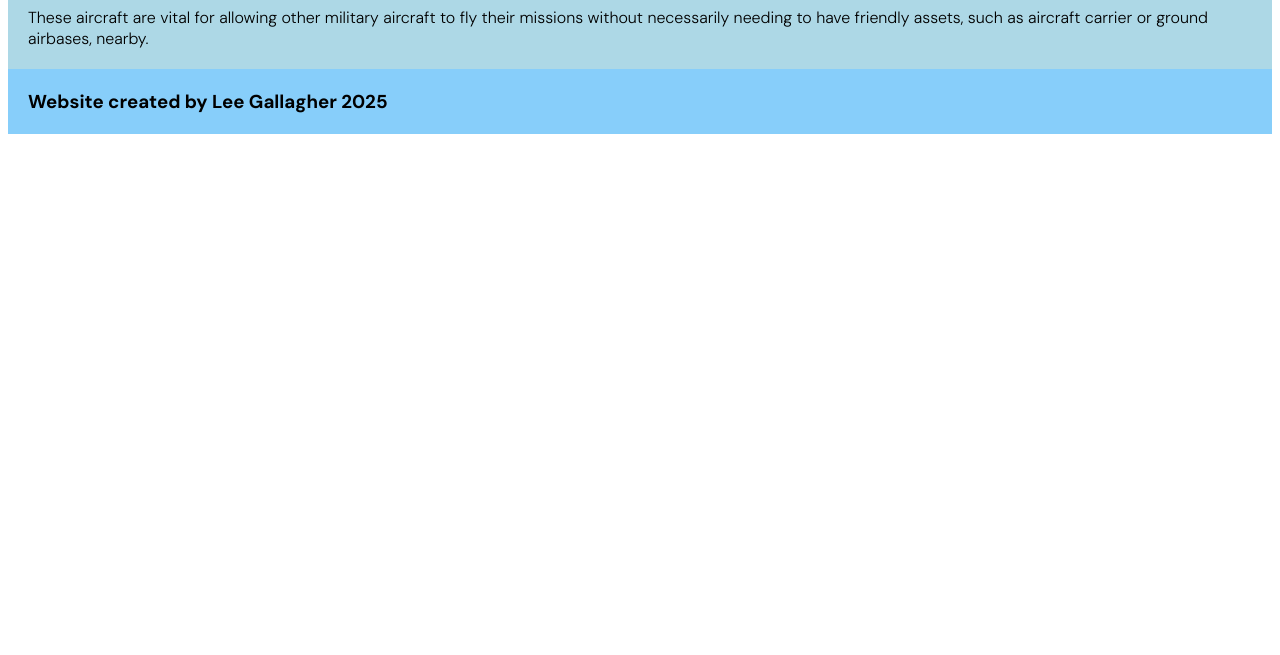
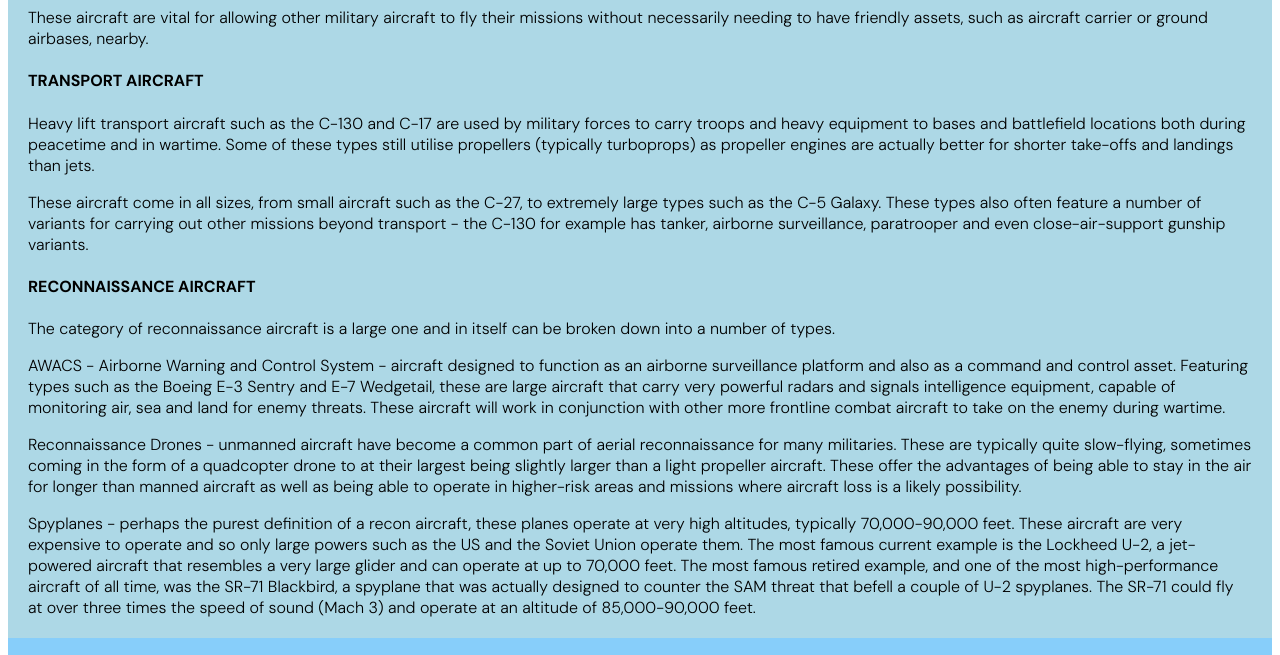
Before and after one commit to leegallagher001/Aviation-Dictionary-Website, a plain HTML site: page Aviation Dictionary (HTML, CSS, JS)/military-aviation.html in a window 1280 px wide. Shown: the part 1747-2402 px from the top of the page. Before the commit the page ends 1889 px from the top, so only its background shows below. Drawn offline with Linux system fonts and the light colour scheme.

Commit message:
Added to the military aviation page
Added sections for transport and reconnaissance aircraft, detailing their roles and examples.

```diff
--- a/Aviation Dictionary (HTML, CSS, JS)/military-aviation.html
+++ b/Aviation Dictionary (HTML, CSS, JS)/military-aviation.html
@@ -56,6 +56,14 @@
         <h4>TANKER AIRCRAFT</h4>
         <p>Military air-to-air refuelling aircraft, or tankers, are used to refuel fast jets and other aircraft mid-air during their missions, for the purposes of extending their operational range. These planes are typically modified derivatives of civilian airliners (such as the RAF Voyager, which is a modified Airbus A330).</p>
         <p>These aircraft are vital for allowing other military aircraft to fly their missions without necessarily needing to have friendly assets, such as aircraft carrier or ground airbases, nearby.</p>
+        <h4>TRANSPORT AIRCRAFT</h4>
+        <p>Heavy lift transport aircraft such as the C-130 and C-17 are used by military forces to carry troops and heavy equipment to bases and battlefield locations both during peacetime and in wartime. Some of these types still utilise propellers (typically turboprops) as propeller engines are actually better for shorter take-offs and landings than jets.</p>
+        <p>These aircraft come in all sizes, from small aircraft such as the C-27, to extremely large types such as the C-5 Galaxy. These types also often feature a number of variants for carrying out other missions beyond transport - the C-130 for example has tanker, airborne surveillance, paratrooper and even close-air-support gunship variants.</p>
+        <h4>RECONNAISSANCE AIRCRAFT</h4>
+        <p>The category of reconnaissance aircraft is a large one and in itself can be broken down into a number of types.</p>
+        <p>AWACS - Airborne Warning and Control System - aircraft designed to function as an airborne surveillance platform and also as a command and control asset. Featuring types such as the Boeing E-3 Sentry and E-7 Wedgetail, these are large aircraft that carry very powerful radars and signals intelligence equipment, capable of monitoring air, sea and land for enemy threats. These aircraft will work in conjunction with other more frontline combat aircraft to take on the enemy during wartime.</p>
+        <p>Reconnaissance Drones - unmanned aircraft have become a common part of aerial reconnaissance for many militaries. These are typically quite slow-flying, sometimes coming in the form of a quadcopter drone to at their largest being slightly larger than a light propeller aircraft. These offer the advantages of being able to stay in the air for longer than manned aircraft as well as being able to operate in higher-risk areas and missions where aircraft loss is a likely possibility.</p>
+        <p>Spyplanes - perhaps the purest definition of a recon aircraft, these planes operate at very high altitudes, typically 70,000-90,000 feet. These aircraft are very expensive to operate and so only large powers such as the US and the Soviet Union operate them. The most famous current example is the Lockheed U-2, a jet-powered aircraft that resembles a very large glider and can operate at up to 70,000 feet. The most famous retired example, and one of the most high-performance aircraft of all time, was the SR-71 Blackbird, a spyplane that was actually designed to counter the SAM threat that befell a couple of U-2 spyplanes. The SR-71 could fly at over three times the speed of sound (Mach 3) and operate at an altitude of 85,000-90,000 feet.</p>
         </div>
     </main>
 
```
